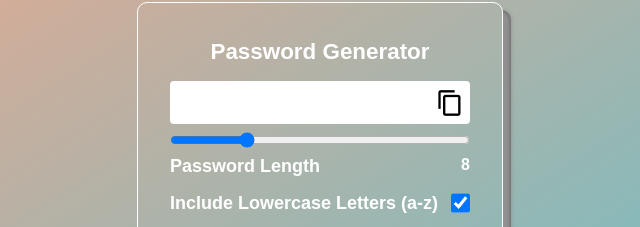
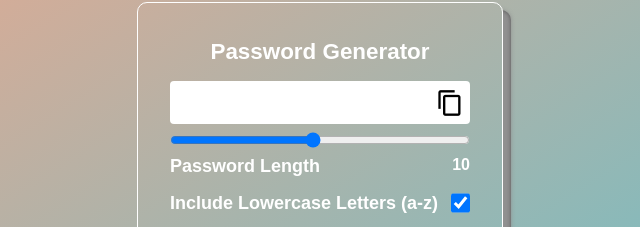
Before and after one commit to Ankan-Patra/genarate-pass.github.io, a plain HTML site: page index.html in a window 1280 px wide. Shown: the part 188-415 px from the top of the page, 320-960 px from the left. Drawn offline with Linux system fonts and the light colour scheme.

Commit message:
Update index.html

```diff
--- a/index.html
+++ b/index.html
@@ -21,7 +21,7 @@
         <span class="material-icons" id="copyIcon">content_copy</span>
       </div>
 
-      <input type="range" min="1" max="30" value="8" id="inputSlider" />
+      <input type="range" min="1" max="20" value="10" id="inputSlider" />
 
       <div class="row">
         <p>Password Length</p>
```
